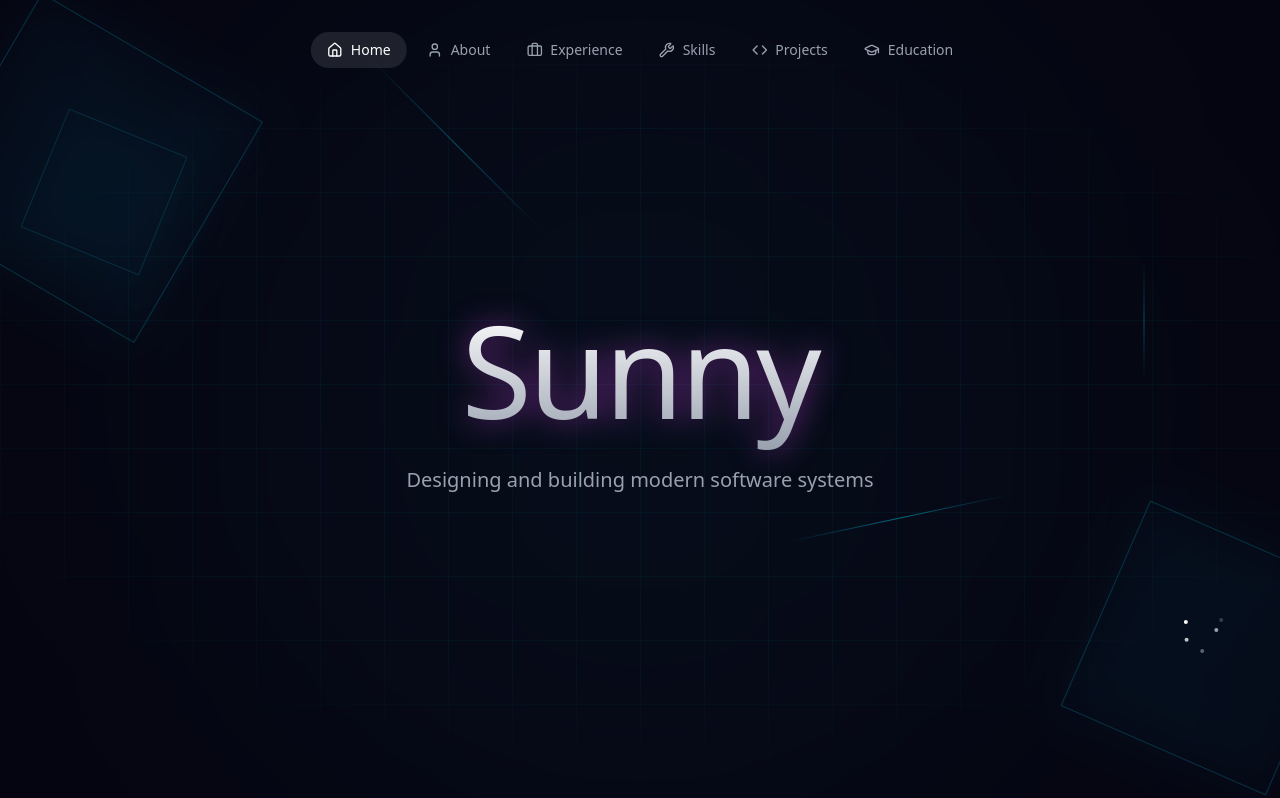
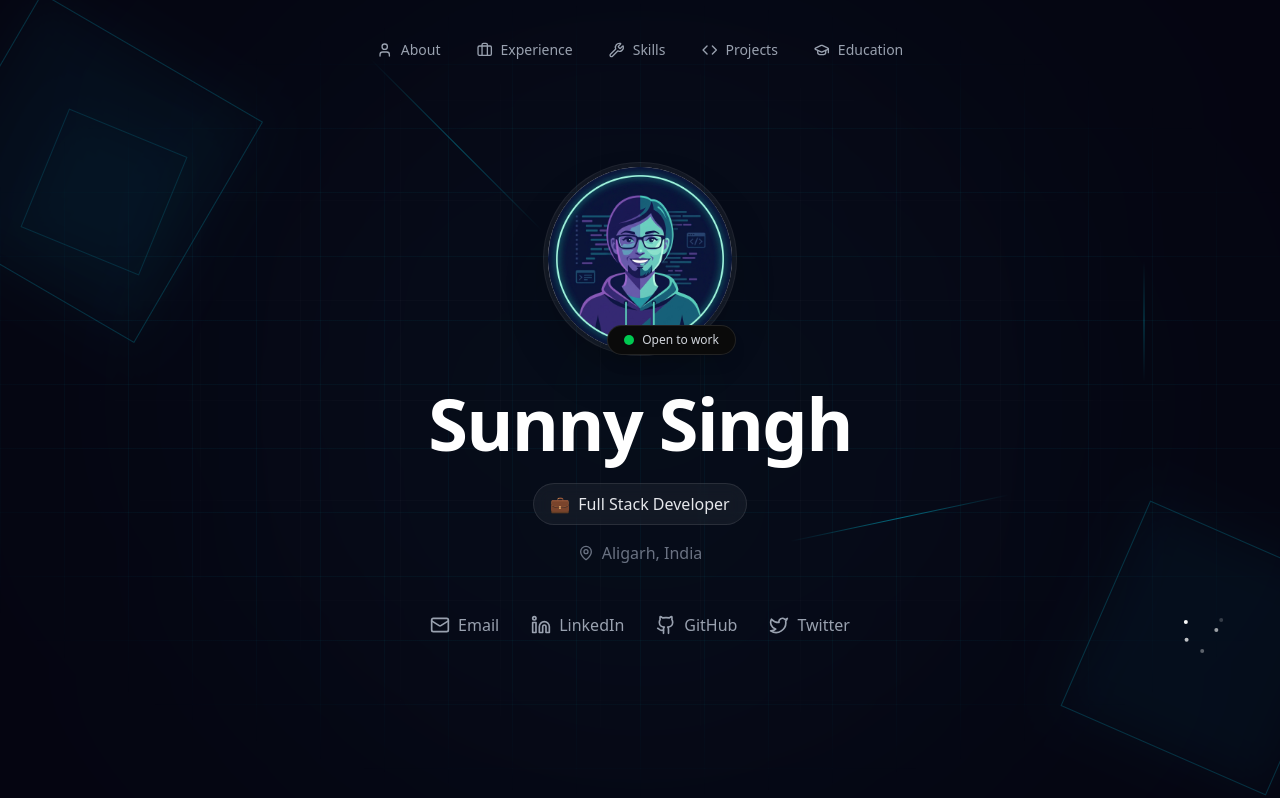
Before and after one commit to sunnysingh0508/portfolio, a Next.js app: page / in a window 1280 px wide. Shown: the top 798 px of the page. Built offline with nearby package versions, Linux system fonts and the light colour scheme.

Commit message:
some change

```diff
--- a/components/Hero.tsx
+++ b/components/Hero.tsx
@@ -1,20 +1,101 @@
+"use client";
+
+import { motion } from "framer-motion";
+import { Mail, Github, Linkedin, Twitter, MapPin } from "lucide-react";
+import Image from "next/image";
+import { user } from "@/lib/data";
 import SectionBackground from "./SectionBackground";
 
 export default function Hero() {
     return (
-        <section id="home" className="relative h-screen flex items-center justify-center bg-[#050511] overflow-hidden">
-
+        <section
+            id="home"
+            className="relative min-h-screen flex items-center justify-center overflow-hidden bg-[#050511]"
+        >
             <SectionBackground />
 
-            {/* Content */}
-            <div className="relative z-10 text-center px-4">
-                <h1 className="text-8xl md:text-9xl font-script tracking-tight text-transparent bg-clip-text bg-gradient-to-b from-white to-gray-400 drop-shadow-[0_0_15px_rgba(217,70,239,0.5)] pb-4">
-                    Sunny
-                </h1>
-                <p className="mt-4 text-gray-400 max-w-xl mx-auto text-lg md:text-xl">
-                    Designing and building modern software systems
-                </p>
+            <div className="relative z-10 text-center px-6 max-w-4xl mx-auto flex flex-col items-center">
+
+                {/* Profile Image with Badge */}
+                <motion.div
+                    initial={{ scale: 0.5, opacity: 0 }}
+                    animate={{ scale: 1, opacity: 1 }}
+                    transition={{ duration: 0.5 }}
+                    className="relative mb-8 group"
+                >
+                    <div className="relative w-40 h-40 md:w-48 md:h-48 rounded-full overflow-hidden border-4 border-white/5 ring-1 ring-white/10 shadow-2xl">
+                        {/* Using the generated placeholder image - update path if needed or use a real image */}
+                        <Image
+                            src="/profile_placeholder_1767289197656.png"
+                            alt={user.name}
+                            fill
+                            className="object-cover"
+                            priority
+                        />
+                    </div>
+
+                    {/* Status Badge */}
+                    <div className="absolute -bottom-2 -right-2 md:bottom-0 md:right-0 bg-[#0A0A0A] border border-white/10 px-4 py-1.5 rounded-full flex items-center gap-2 shadow-lg backdrop-blur-md">
+                        <span className="relative flex h-2.5 w-2.5">
+                            <span className="animate-ping absolute inline-flex h-full w-full rounded-full bg-green-400 opacity-75"></span>
+                            <span className="relative inline-flex rounded-full h-2.5 w-2.5 bg-green-500"></span>
+                        </span>
+                        <span className="text-xs font-medium text-gray-300 whitespace-nowrap">Open to work</span>
+                    </div>
+                </motion.div>
+
+                {/* Name & Role */}
+                <motion.div
+                    initial={{ y: 20, opacity: 0 }}
+                    animate={{ y: 0, opacity: 1 }}
+                    transition={{ duration: 0.7, delay: 0.2 }}
+                    className="space-y-6"
+                >
+                    <h1 className="text-5xl md:text-7xl font-bold text-white tracking-tight">
+                        {user.name}
+                    </h1>
+
+                    <div className="flex flex-col items-center gap-4">
+                        <span className="inline-flex items-center px-4 py-2 rounded-full bg-white/5 border border-white/10 text-gray-200 text-sm md:text-base font-medium backdrop-blur-sm">
+                            <span className="mr-2">💼</span> {user.role}
+                        </span>
+
+                        <div className="flex items-center gap-2 text-gray-500 text-sm md:text-base">
+                            <MapPin className="w-4 h-4" />
+                            <span>{user.location}</span>
+                        </div>
+                    </div>
+                </motion.div>
+
+                {/* Social Links */}
+                <motion.div
+                    initial={{ y: 20, opacity: 0 }}
+                    animate={{ y: 0, opacity: 1 }}
+                    transition={{ duration: 0.7, delay: 0.4 }}
+                    className="mt-12 flex items-center gap-8"
+                >
+                    {[
+                        { icon: Mail, href: `mailto:${user.email}`, label: "Email" },
+                        { icon: Linkedin, href: user.linkedin, label: "LinkedIn" },
+                        { icon: Github, href: "https://github.com", label: "GitHub" },
+                        { icon: Twitter, href: "https://twitter.com", label: "Twitter" },
+                    ].map((social, index) => (
+                        <a
+                            key={index}
+                            href={social.href}
+                            target="_blank"
+                            rel="noopener noreferrer"
+                            className="flex items-center gap-2 text-gray-400 hover:text-white transition-colors group"
+                        >
+                            <social.icon className="w-5 h-5 group-hover:scale-110 transition-transform" />
+                            <span className="font-medium hidden md:inline">{social.label}</span>
+                        </a>
+                    ))}
+                </motion.div>
             </div>
+
+            {/* Minimal Grid Background Accent */}
+            <div className="absolute inset-0 bg-[linear-gradient(rgba(255,255,255,0.02)_1px,transparent_1px),linear-gradient(90deg,rgba(255,255,255,0.02)_1px,transparent_1px)] bg-[size:100px_100px] [mask-image:radial-gradient(ellipse_at_center,black_30%,transparent_70%)] pointer-events-none" />
 
         </section>
     );
--- a/components/Navbar.tsx
+++ b/components/Navbar.tsx
@@ -8,7 +8,7 @@ import { cn } from "@/lib/utils";
 import { useEffect, useState } from "react";
 
 const navItems = [
-    { name: "Home", href: "/", icon: Home },
+
     { name: "About", href: "#about", icon: User },
     { name: "Experience", href: "#experience", icon: Briefcase },
     { name: "Skills", href: "#skills", icon: Wrench },
```
Also changed, not shown: app/layout.tsx (indentation only), public/profile_placeholder_1767289197656.png (added).
